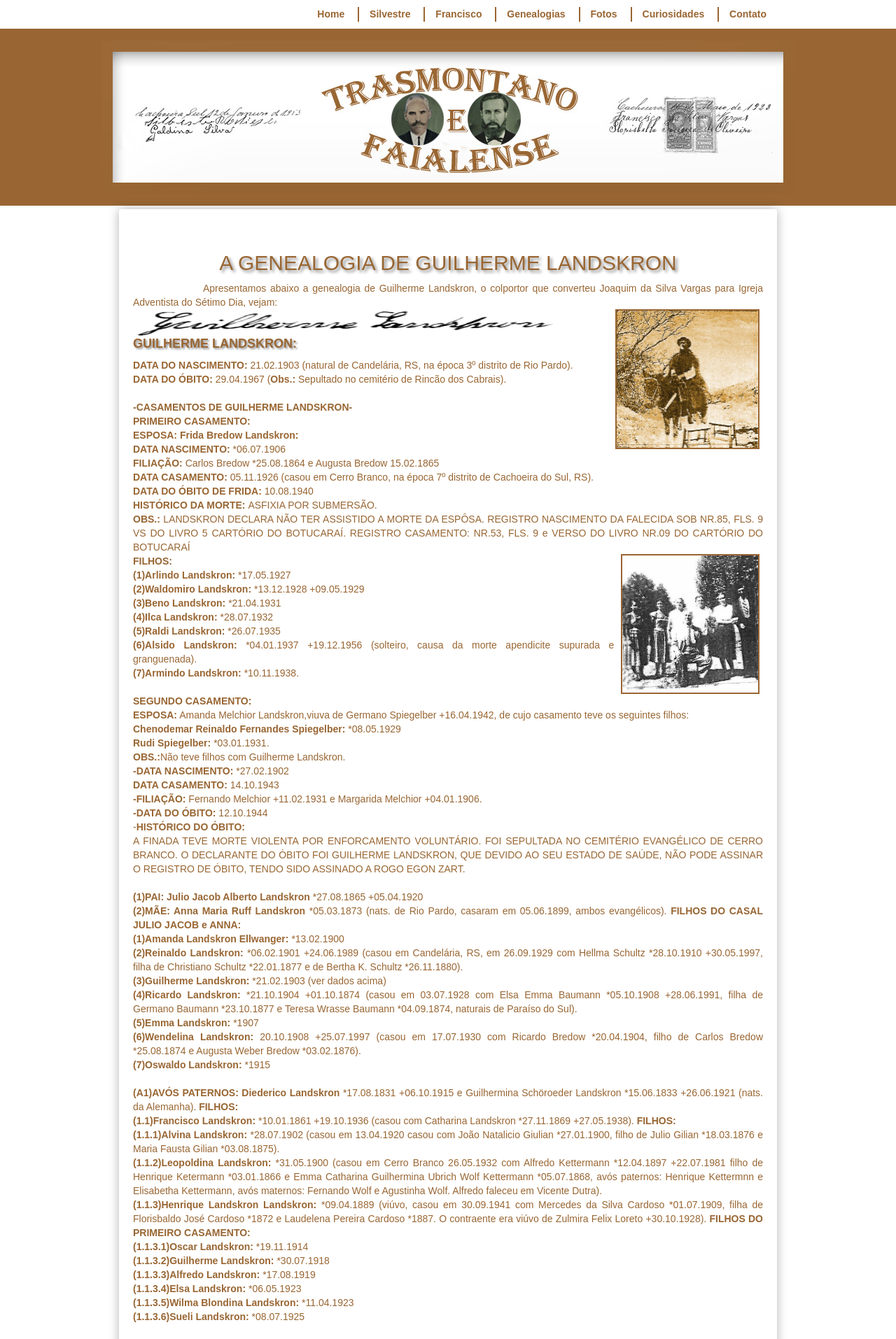
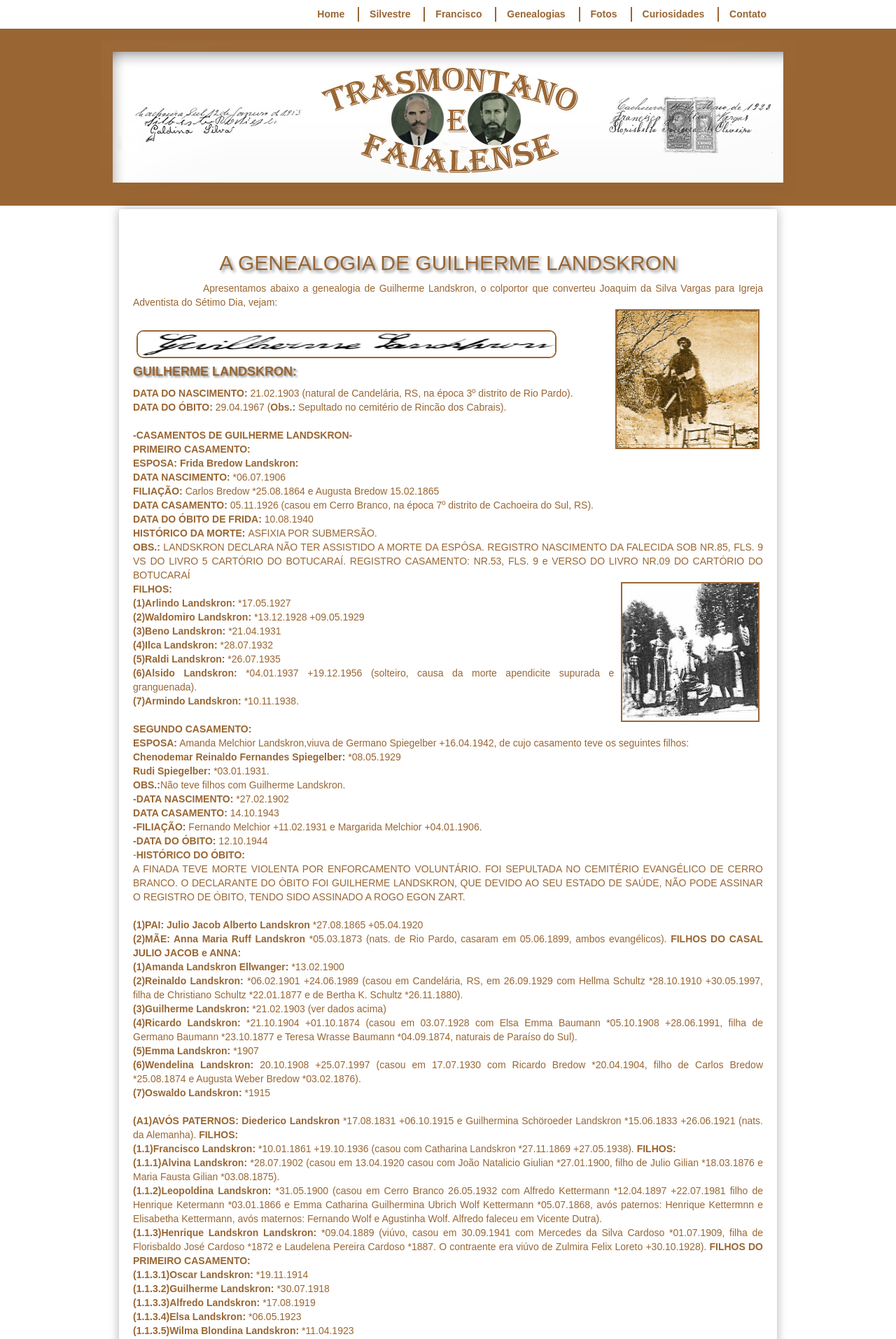
Before and after one commit to claudiovargas1955/claudiovargas1955.github.io, a Jekyll site: the page built from _pages/arvore-genealogica-de-guilherme landskron.html, in a window 1280 px wide. Shown: the top 1914 px of the page at 70% size. Built offline with Jekyll 4.4.1, drawn with Linux system fonts in a browser that asks for light colours; some web fonts are replaced.

Commit message:
Update arvore-genealogica-de-guilherme landskron.html

```diff
--- a/_pages/arvore-genealogica-de-guilherme landskron.html
+++ b/_pages/arvore-genealogica-de-guilherme landskron.html
@@ -58,9 +58,10 @@
 
 <h2>A GENEALOGIA DE GUILHERME LANDSKRON</h2>
 <p><p style="text-indent:100px";/>Apresentamos abaixo a genealogia de Guilherme Landskron, o colportor que converteu Joaquim da Silva
-Vargas para Igreja Adventista do Sétimo Dia, vejam:<br><img class="dir" style="float:right"; src="/images/landskron.jpg" height="200px"; title="Landskron";/>
-<img class="esq2" style="float:left"; src="/images/assinatura landskron.png" width="600px"  height="40px" align="center" title="Assinatura
-de guilherme landskron-ano de 1926";/><br>
+Vargas para Igreja Adventista do Sétimo Dia, vejam:<br><img class="dir" style="float:right"; src="/images/landskron.jpg" height="200px";
+title="Landskron";/>
+<img class="esq1" style="float:left"; src="/images/assinatura landskron.png" width="600px"  height="40px" align="center"
+title="Assinatura de guilherme landskron-ano de 1926";/><br>
 <b><h4>GUILHERME LANDSKRON:</b></h4>
 <p><b>DATA DO NASCIMENTO: </b>21.02.1903 (natural de Candelária, RS, na época 3º distrito de Rio Pardo).<br>
 <b>DATA DO ÓBITO: </b>29.04.1967 (<b>Obs.: </b>Sepultado no cemitério de Rincão dos Cabrais). <br><br>
```
